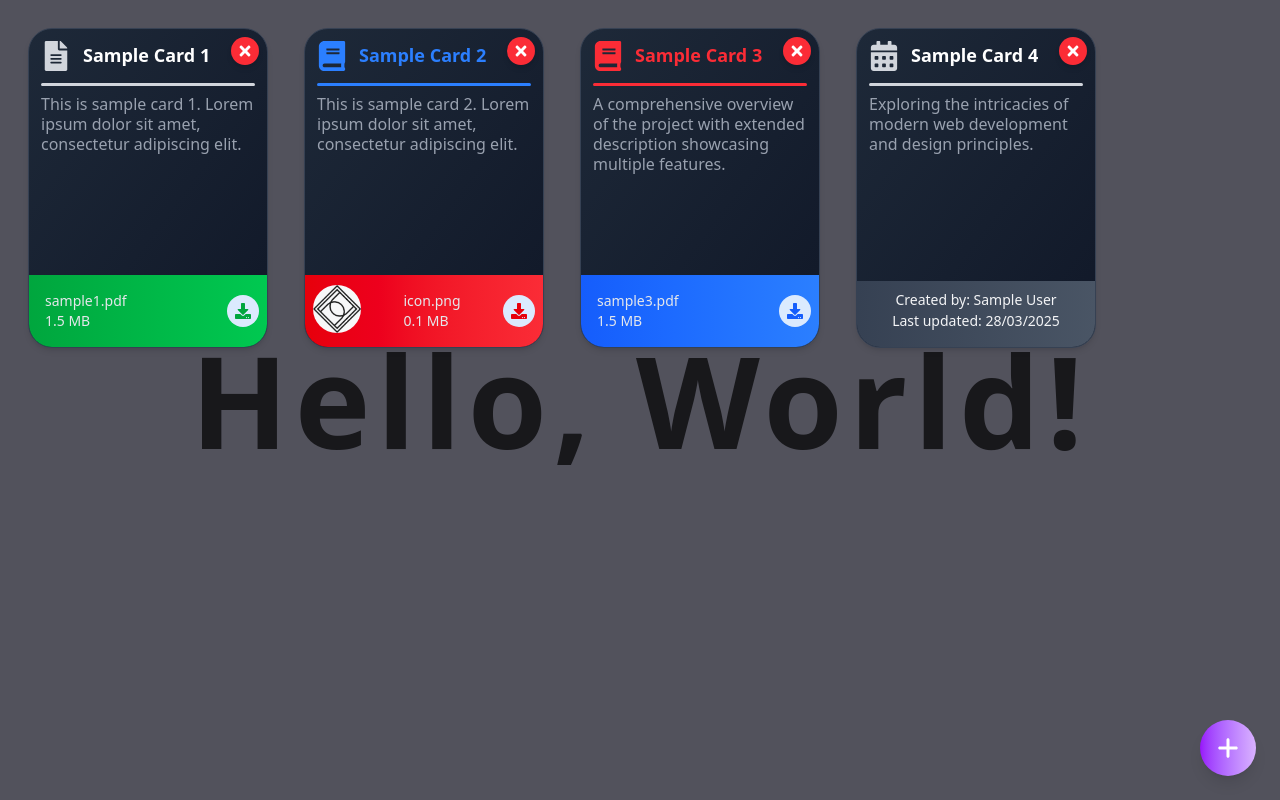
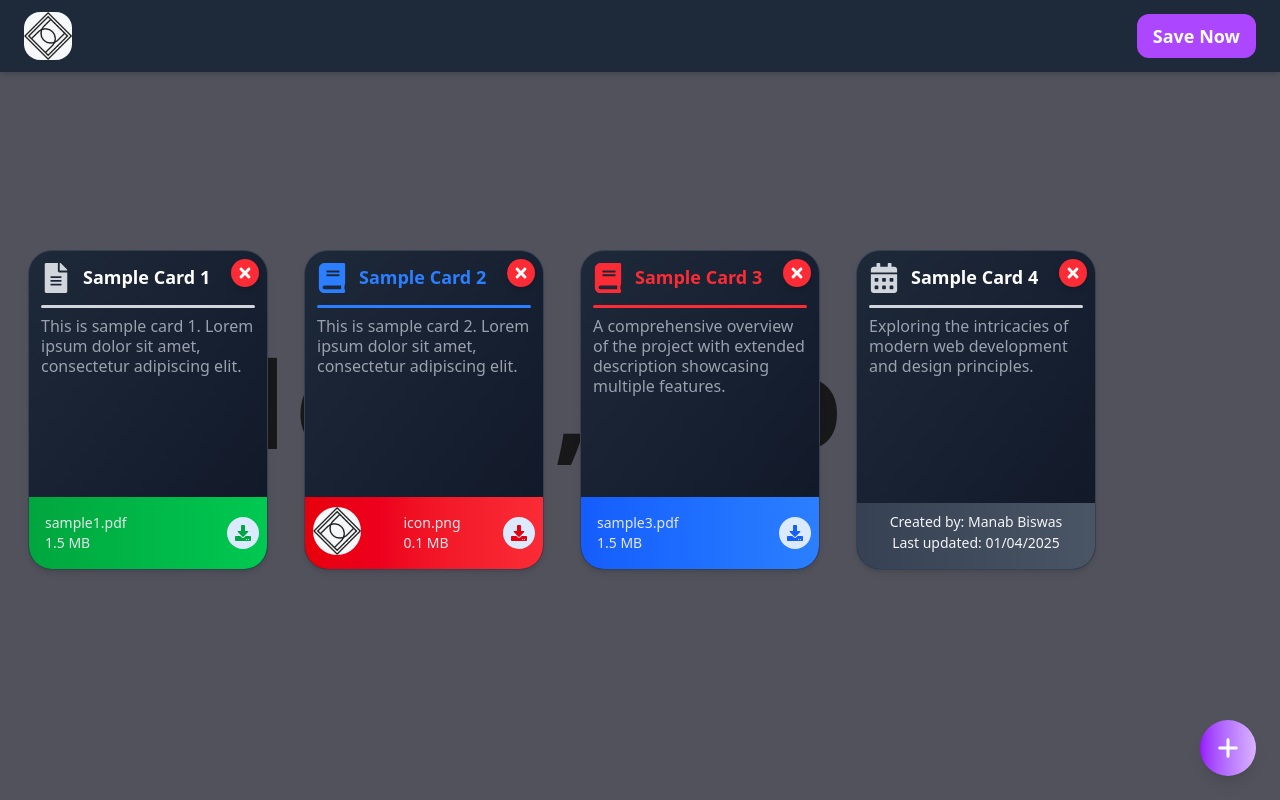
Before and after one commit to ManabBiswas/Card_with_React, a React (Vite) app: page / in a window 1280 px wide. Built offline with nearby package versions, Linux system fonts and the light colour scheme; a web font is replaced by a local one.

Commit message:
navbar add

```diff
--- a/src/App.jsx
+++ b/src/App.jsx
@@ -7,9 +7,24 @@ const App = () => {
   return (
     <>
      <div className="w-full h-screen bg-zinc-600 ">
-     {/* <div className="w-full py-2 flex items-center text-gray-50 font-semibold text-lg bg-gray-400/20 z-20 absolute top-2.5 m-0.5 px-auto">
-         This is My Navbar
-       </div> */}
+     <div className="w-full py-2 flex items-center text-gray-50 font-semibold text-lg bg-gray-400/20 z-20 absolute top-2.5 mb-0.5 px-auto">
+     <nav className="w-full py-3 px-6 flex items-center justify-between bg-gray-800 text-gray-100 fixed top-0 left-0 z-50 shadow-md">
+
+      <div className="text-2xl font-bold text-purple-400"><img src='./icon.png' className='h-12 w-12 rounded-2xl'/>
+      {/* <Link></Link> */}
+      </div>
+
+      {/* Navigation Buttons */}
+      <div className="flex items-center space-x-4">
+
+        <button className="px-4 py-2 bg-purple-500 hover:bg-purple-700 text-white rounded-xl transition duration-200">
+          Save Now
+        </button>
+
+      </div>
+    </nav>
+
+       </div>
         <Background />
         <Foreground />
       </div>
--- a/src/Components/Background.jsx
+++ b/src/Components/Background.jsx
@@ -3,7 +3,7 @@ import { motion } from 'framer-motion';
 
 const Background = () => {
   return (
-    <div className="w-full h-screen bg-zinc-600 overflow-hidden">
+    <div className="w-full h-screen bg-zinc-600 ">
       <motion.div
         className="flex justify-center items-center h-full"
         initial={{ opacity: 0, scale: 0.9 }}
--- a/src/Components/Foreground.jsx
+++ b/src/Components/Foreground.jsx
@@ -54,7 +54,7 @@ const Foreground = () => {
       },
       tag: {
         isOpen: false,
-        tagDetails: ['Created by: Sample User', 'Last updated: 28/03/2025'],
+        tagDetails: ['Created by: Manab Biswas', 'Last updated: 28/03/2025'],
         tagColor: 'green',
       },
     },
@@ -73,7 +73,7 @@ const Foreground = () => {
       },
       tag: {
         isOpen: false,
-        tagDetails: ['Created by: Sample User', 'Last updated: 28/03/2025'],
+        tagDetails: ['Created by: Manab Biswas', 'Last updated: 28/03/2025'],
         tagColor: 'red',
       },
     },
@@ -91,7 +91,7 @@ const Foreground = () => {
       },
       tag: {
         isOpen: false,
-        tagDetails: ['Created by: Sample User', 'Last updated: 28/03/2025'],
+        tagDetails: ['Created by: Manab Biswas', 'Last updated: 28/03/2025'],
         tagColor: 'blue',
       },
     },
@@ -107,7 +107,7 @@ const Foreground = () => {
       },
       tag: {
         isOpen: true,
-        tagDetails: ['Created by: Sample User', 'Last updated: 28/03/2025'],
+        tagDetails: ['Created by: Manab Biswas', 'Last updated: 01/04/2025'],
         tagColor: '',
       },
     },
@@ -156,8 +156,9 @@ const Foreground = () => {
       {/* Cards List */}
       <div
         ref={ref}
-        className="fixed top-0 left-0 z-10 w-full h-full flex gap-5 flex-wrap p-3 md:p-5 overflow-y-auto"
+        className="fixed top-0 left-0 z-10 w-full h-full flex gap-5 flex-wrap p-3 md:p-5 overflow-y-auto overflow-x-hidden"
       >
+        <div className="h-0 bg-amber-50 w-full"></div>
         <AnimatePresence>
           {cards.map((item) => (
             <Cards
```
